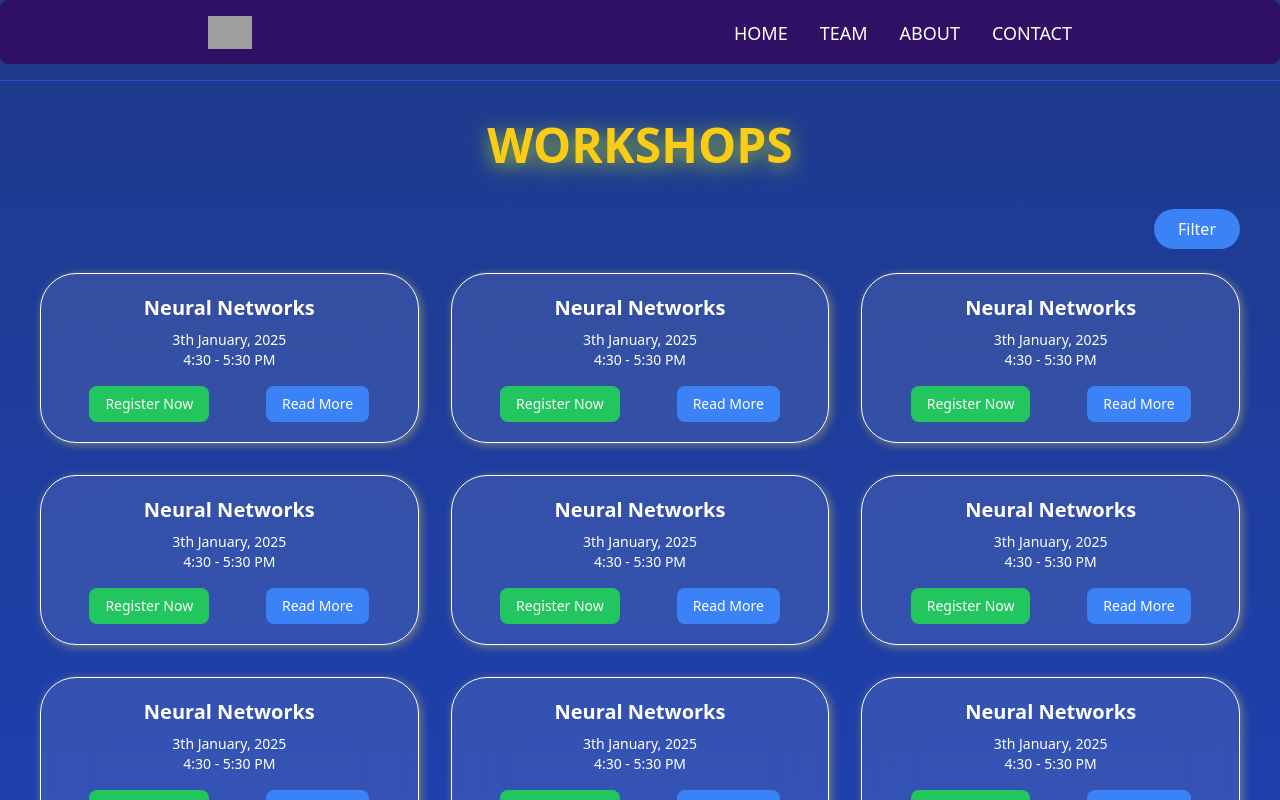
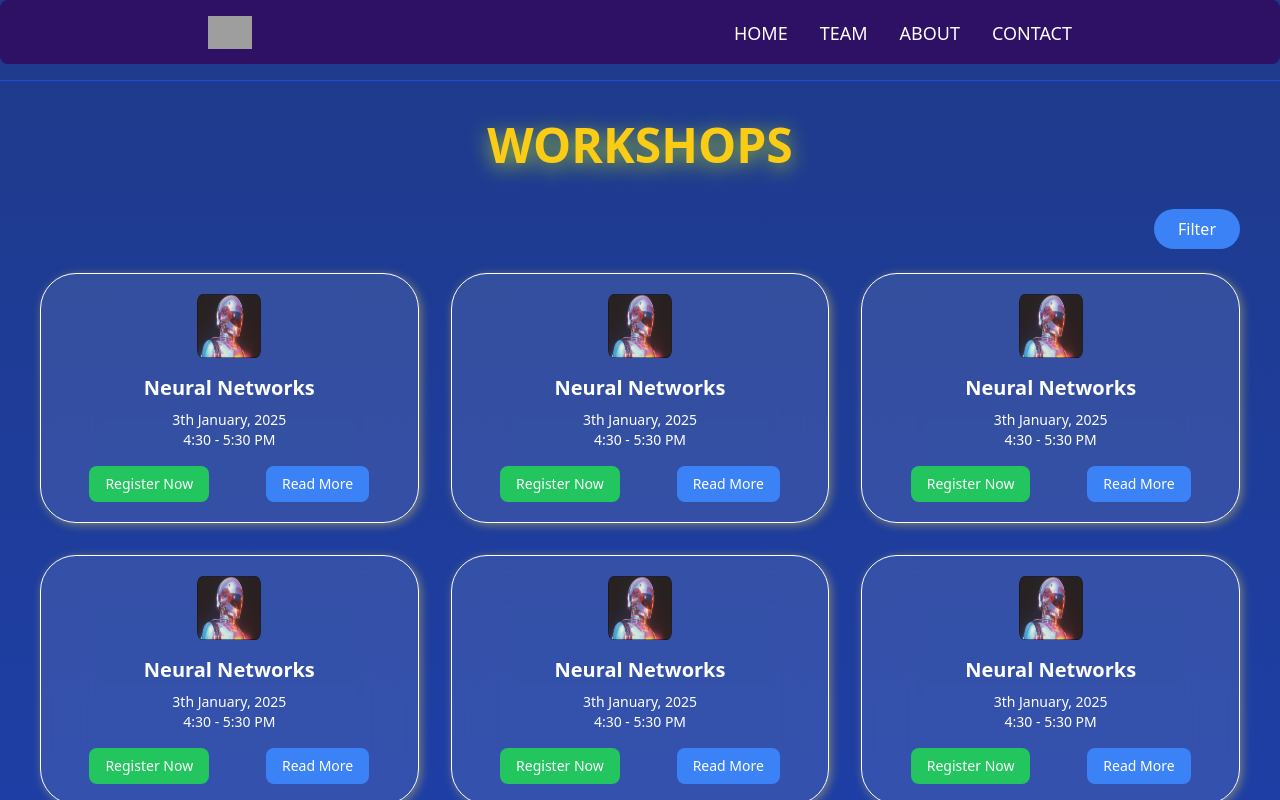
Before and after one commit to Pranav-Kumar14/Aurora-25, a React (Vite) app in the folder frontend/: page /workpage in a window 1280 px wide. Shown: the top 800 px of the page. Built offline with nearby package versions, Linux system fonts and the light colour scheme; grey boxes are pictures that could not be loaded.

Commit message:
images imported successfully

```diff
--- a/frontend/src/pages/workpage.jsx
+++ b/frontend/src/pages/workpage.jsx
@@ -1,4 +1,5 @@
 import React from "react";
+import icon from "../images/frame.png"
 
 const workpage = () => {
   return (
@@ -54,10 +55,12 @@ const workpage = () => {
           .fill(0)
           .map((_, index) => (
             <div
-                key={index}
-                className="rounded-[36px] border border-white bg-white/10 shadow-[2px_2px_10px_rgba(255,227,80,0.4)] backdrop-blur-[22.5px] p-5 transform transition hover:scale-105"
+              key={index}
+              className="rounded-[36px] border border-white bg-white/10 shadow-[2px_2px_10px_rgba(255,227,80,0.4)] backdrop-blur-[22.5px] p-5 transform transition hover:scale-105"
             >
-
+              <div className="flex justify-center mb-4">
+                <img src={icon} alt="Workshop Icon" className="w-16 h-16" />
+              </div>
               <h2 className="text-xl font-semibold text-center mb-2">
                 Neural Networks
               </h2>
```
Also changed, not shown: frontend/src/images/frame.png (added).
